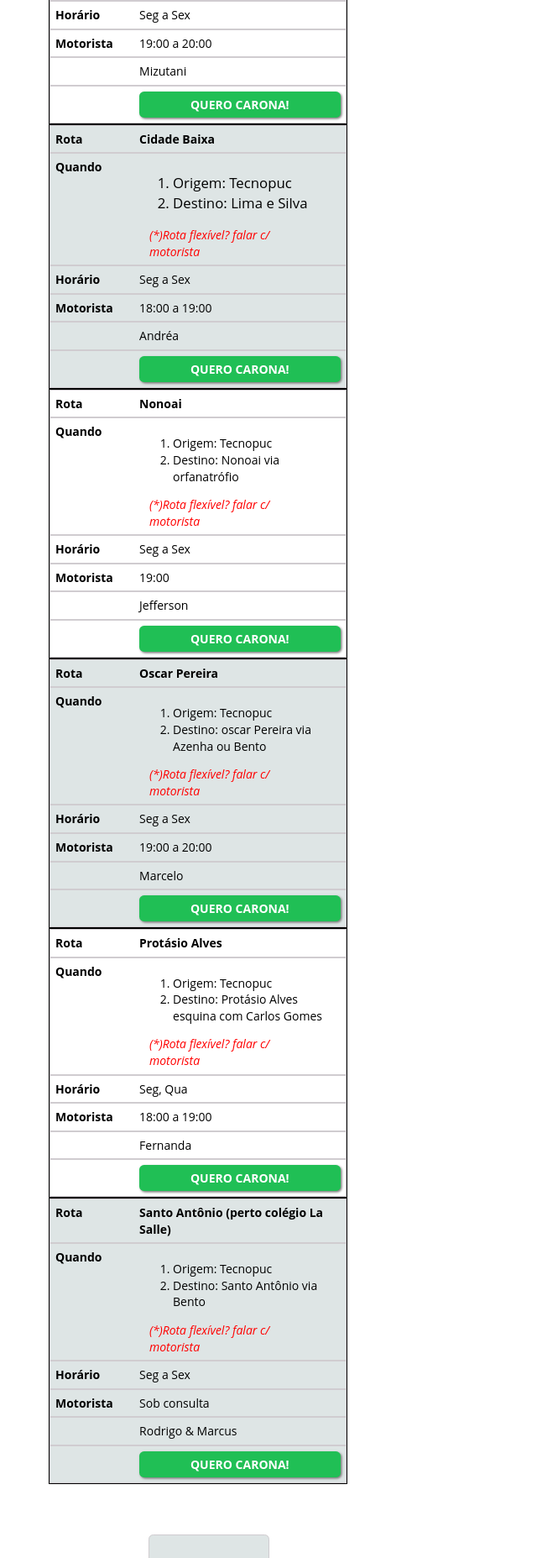
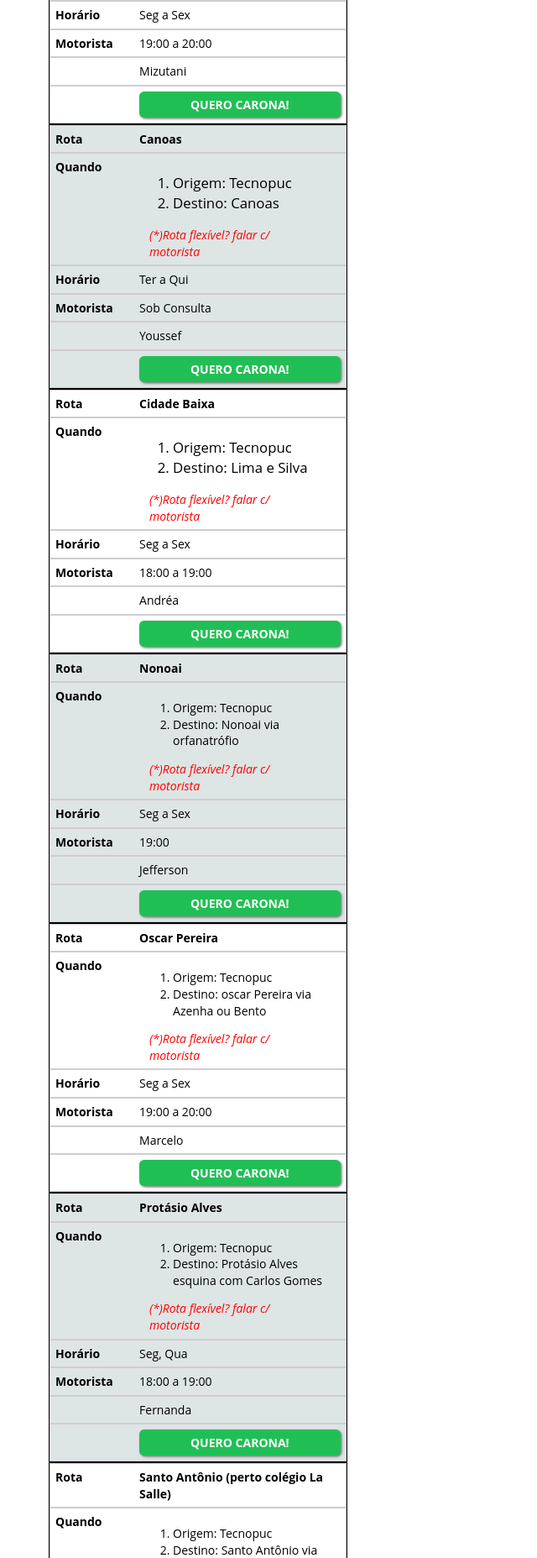
Before and after one commit to transportelivre/caronaboard, a PHP site: page / in a window 1280 px wide. Shown: the part 1098-2953 px from the top of the page at 84% size, without its empty margins (0-640 px from the left). Run offline with PHP 8.4, Linux system fonts and the light colour scheme; some libraries are stand-ins or nearby versions.

Commit message:
add new donator

```diff
--- a/index.php
+++ b/index.php
@@ -64,6 +64,20 @@
 							<td>19:00 a 20:00</td>
 							<td>Mizutani</td>
 							<td><div id="button_carona"><a href="http://goo.gl/forms/Jt7rddWqFn" target="_blank">QUERO CARONA!</a></div></td>
+						</tr>
+						<tr>
+							<td><strong>Canoas</strong></td>
+							<td>
+								<ol id="passos">
+							    	<li>Origem: Tecnopuc</li>
+							        <li>Destino: Canoas</li>
+								</ol>
+								<p class="depende">(*)Rota flexível? falar c/ motorista</p>
+							</td>
+							<td>Ter a Qui</td>
+							<td>Sob Consulta</td>
+							<td>Youssef</td>
+							<td><div id="button_carona"><a href="http://goo.gl/forms/o9oLoISHlK" target="_blank">QUERO CARONA!</a></div></td>
 						</tr>
 						<tr>
 							<td><strong>Cidade Baixa</strong></td>
```
